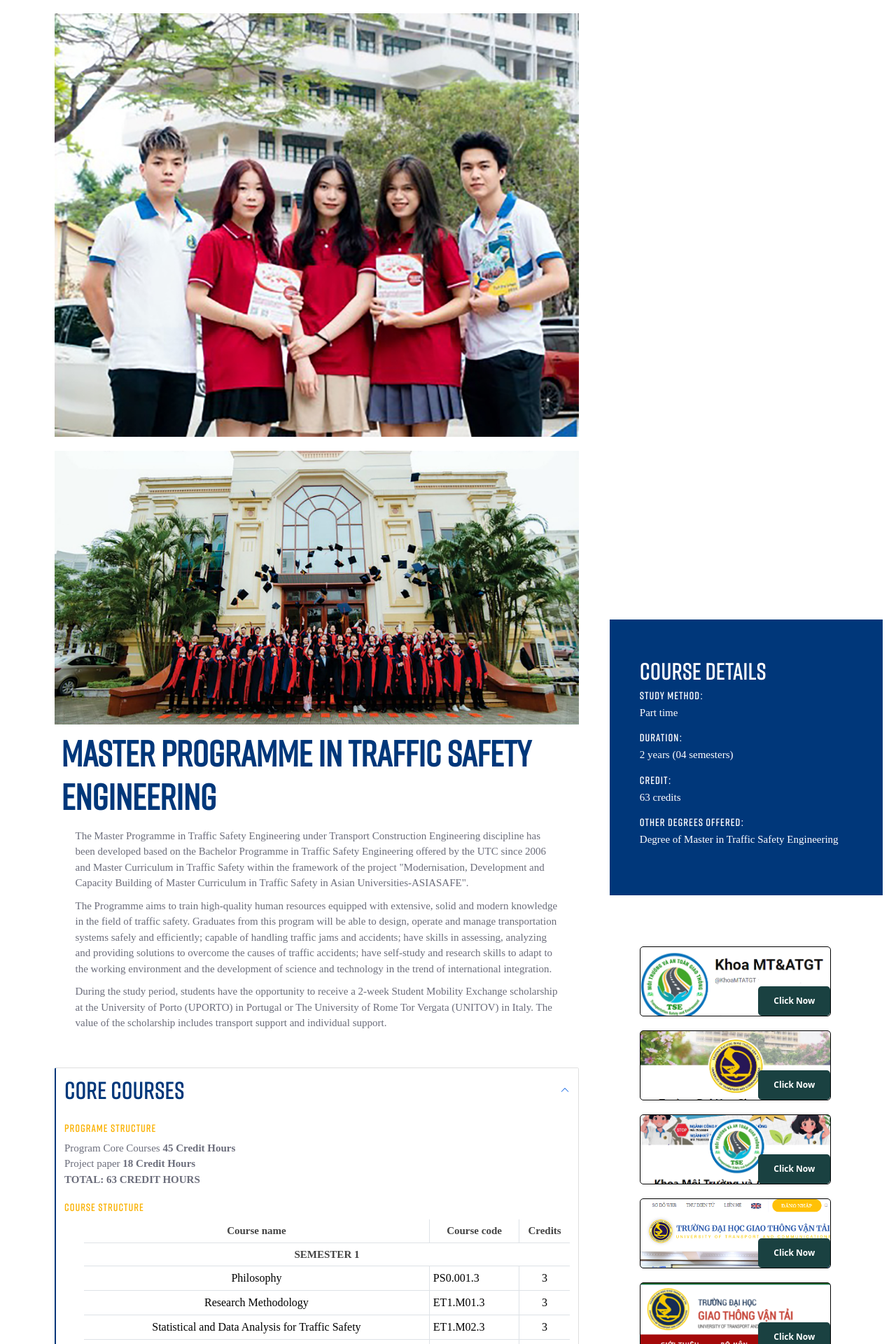
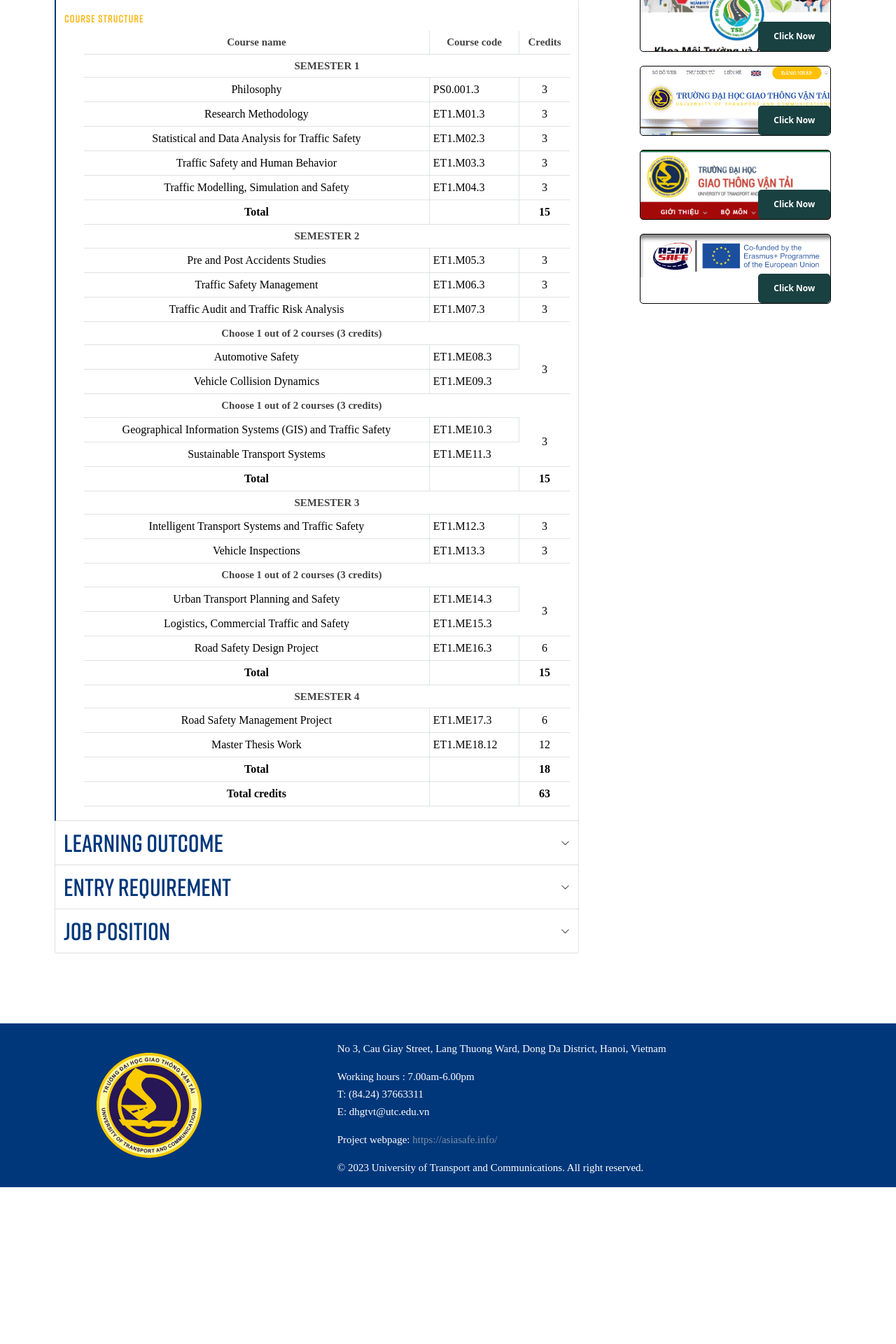
Before and after one commit to buind/websiteasiasafe, a PHP site: page /new.php in a window 1280 px wide. Shown: the part 753-2673 px from the top of the page at 70% size. After the commit the page ends 2449 px from the top, so only its background shows below. Run offline with PHP 8.4, Linux system fonts and the light colour scheme; some libraries are stand-ins or nearby versions.

Commit message:
add page new and update right content

```diff
--- a/about.php
+++ b/about.php
@@ -0,0 +1,3 @@
+<?php include("header.php") ?>
+<img src="./image/Trafficsafety.png" alt="Traffic Safety" class="img-fluid" style="width: 100%; height: auto; padding-top:200px;">
+<?php include("footer.php") ?>
--- a/enrollment.php
+++ b/enrollment.php
@@ -76,6 +76,9 @@ include('header.php') ?>
                                     <div class="img-social" style="background-image: url('./image/img-webkhoa.png')">
                                         <div><a href="http://tse.utc.edu.vn/" class="social-click">Click Now</a></div>
                                     </div>
+                                    <div class="img-social" style="background-image: url('./image/asia.png')">
+                                        <div><a href="https://asiasafe.info/" class="social-click">Click Now</a></div>
+                                    </div>
                                 </div>
                             </div>
                         </div>
--- a/header.php
+++ b/header.php
@@ -60,6 +60,9 @@ $menuItems = array(
                     <script>
                         var page = window.location.pathname.split("/").pop();
                         var navLinks = document.querySelectorAll(".nav-link");
+                        if (page === "") {
+                            page = "index.php";
+                        }
                         navLinks.forEach((link) => {
                             if (link.href.includes(page)) {
                                 link.classList.add("active-link");
--- a/index.php
+++ b/index.php
@@ -74,6 +74,9 @@
                                     </div>
                                     <div class="img-social" style="background-image: url('./image/img-webkhoa.png')">
                                         <div><a href="http://tse.utc.edu.vn/" class="social-click">Click Now</a></div>
+                                    </div>
+                                    <div class="img-social" style="background-image: url('./image/asia.png')">
+                                        <div><a href="https://asiasafe.info/" class="social-click">Click Now</a></div>
                                     </div>
                                 </div>
                             </div>
--- a/new.php
+++ b/new.php
@@ -2,11 +2,6 @@
 <div class="container">
     <div id="main">
         <div class="main-content">
-            <div id="images" class="hidden">
-                <img width="100%" src="./image/thuvien.JPG">
-                <img width="100%" src="./image/Program4.jpg">
-                <img width="100%" src="./image/Program3.jpg">
-            </div>
             <div class="content">
                 <div class="p-3 content-right">
                     <div class="title-main">
@@ -79,6 +74,9 @@
                                     </div>
                                     <div class="img-social" style="background-image: url('./image/img-webkhoa.png')">
                                         <div><a href="http://tse.utc.edu.vn/" class="social-click">Click Now</a></div>
+                                    </div>
+                                    <div class="img-social" style="background-image: url('./image/asia.png')">
+                                        <div><a href="https://asiasafe.info/" class="social-click">Click Now</a></div>
                                     </div>
                                 </div>
                             </div>
--- a/program.php
+++ b/program.php
@@ -90,6 +90,9 @@
                                     </div>
                                     <div class="img-social" style="background-image: url('./image/img-webkhoa.png')">
                                         <div><a href="http://tse.utc.edu.vn/" class="social-click">Click Now</a></div>
+                                    </div>
+                                    <div class="img-social" style="background-image: url('./image/asia.png')">
+                                        <div><a href="https://asiasafe.info/" class="social-click">Click Now</a></div>
                                     </div>
                                 </div>
                             </div>
--- a/scholarships.php
+++ b/scholarships.php
@@ -75,6 +75,9 @@
                                     <div class="img-social" style="background-image: url('./image/img-webkhoa.png')">
                                         <div><a href="http://tse.utc.edu.vn/" class="social-click">Click Now</a></div>
                                     </div>
+                                    <div class="img-social" style="background-image: url('./image/asia.png')">
+                                        <div><a href="https://asiasafe.info/" class="social-click">Click Now</a></div>
+                                    </div>
                                 </div>
                             </div>
                         </div>
--- a/style.css
+++ b/style.css
@@ -569,7 +569,7 @@ table td {
 
 /* Positive static for content2 */
 .accordion,.program,.scholarships{
-  margin-top: -500px;
+  margin-top: -700px;
 }
 
 /* Social-images */
```
Also changed, not shown: image/asia.png (added), 1 other file.
